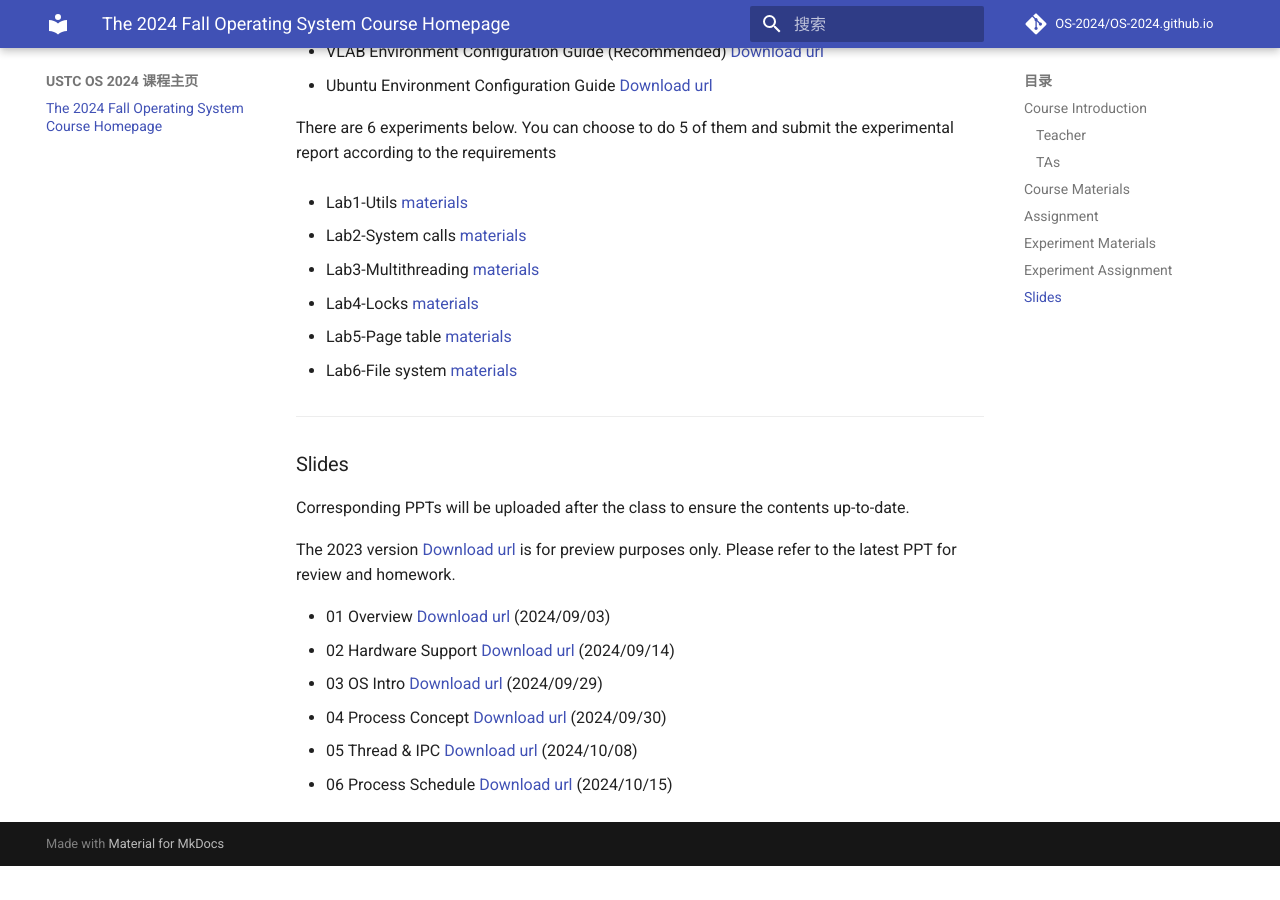
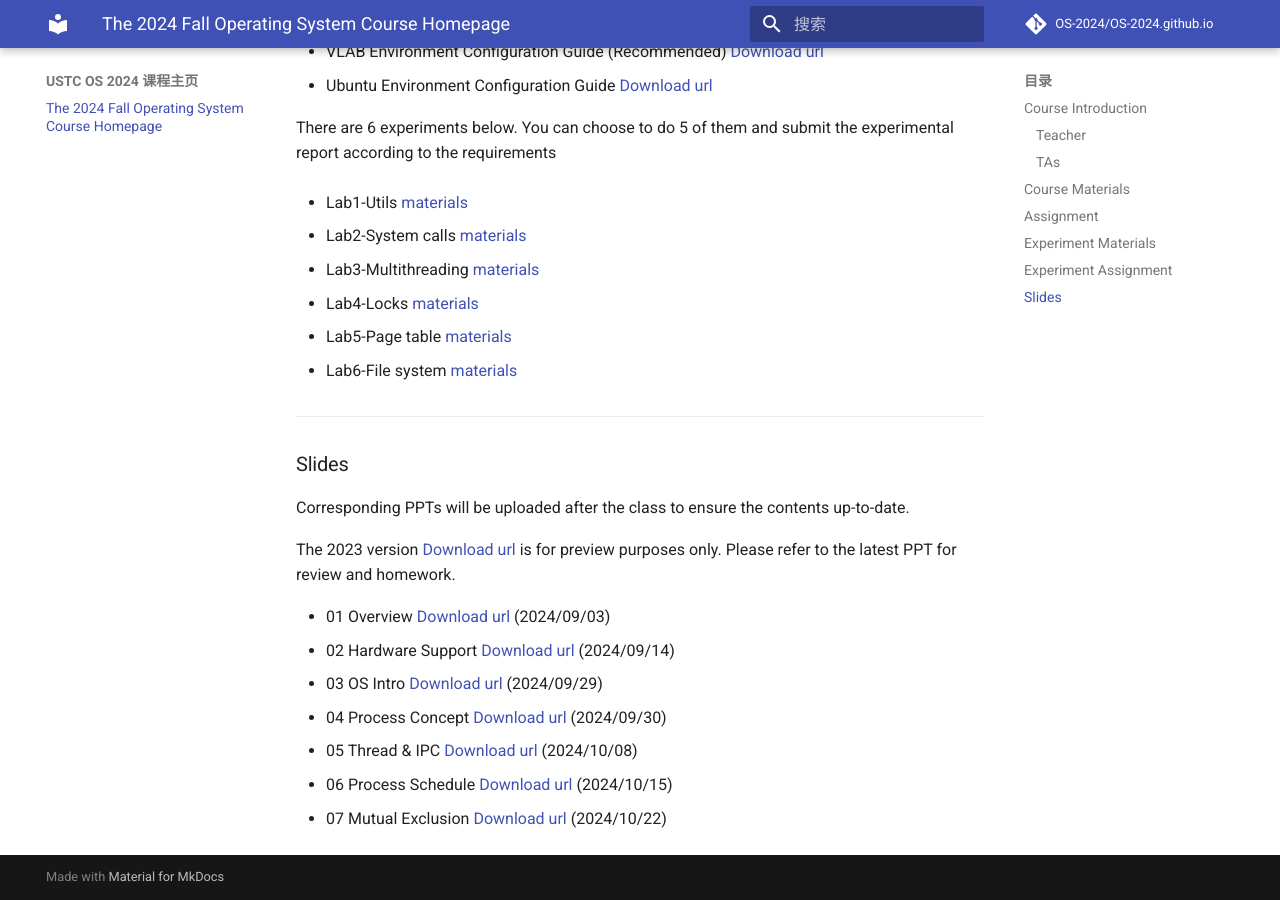
Before and after one commit to OS-2024/OS-2024.github.io, an MkDocs documentation site: the page built from docs/index.md, in a window 1280 px wide and 900 px high, scrolled down 2076 px. Built offline with MkDocs 1.6.1 and Material for MkDocs 9.7.7, drawn with Linux system fonts in a browser that asks for light colours; comment, search, counter and statistics services are not loaded; before the commit the page ends 2942 px from its top, so only the background shows below that.

Commit message:
add slide 07

```diff
--- a/docs/index.md
+++ b/docs/index.md
@@ -113,3 +113,4 @@ The 2023 version [Download url](https://rec.ustc.edu.cn/share/56d24140-68d3-11ef
 * 04 Process Concept [Download url](https://rec.ustc.edu.cn/share/cf5a50f0-7ef6-11ef-9ed6-657f1e8ded50) (2024/09/30)
 * 05 Thread & IPC [Download url](https://rec.ustc.edu.cn/share/1255a7a0-8608-11ef-a0b8-0fb0fd5d8626) (2024/10/08)
 * 06 Process Schedule [Download url](https://rec.ustc.edu.cn/share/75b21580-8b03-11ef-b02d-1f0c4731a786) (2024/10/15)
+* 07 Mutual Exclusion [Download url](https://rec.ustc.edu.cn/share/4eaa9c50-903d-11ef-a227-25bb5ca4bca7) (2024/10/22)
```
